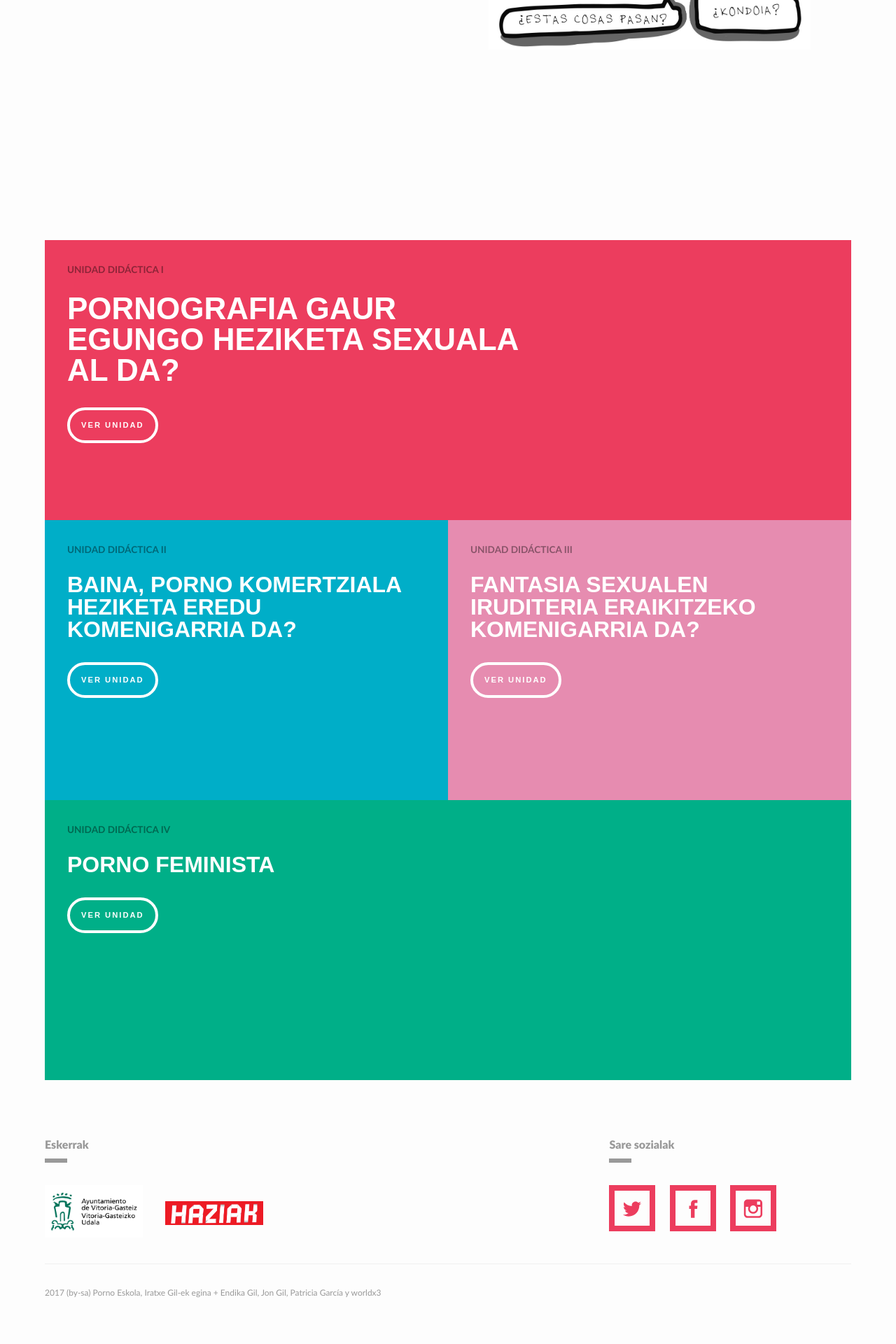
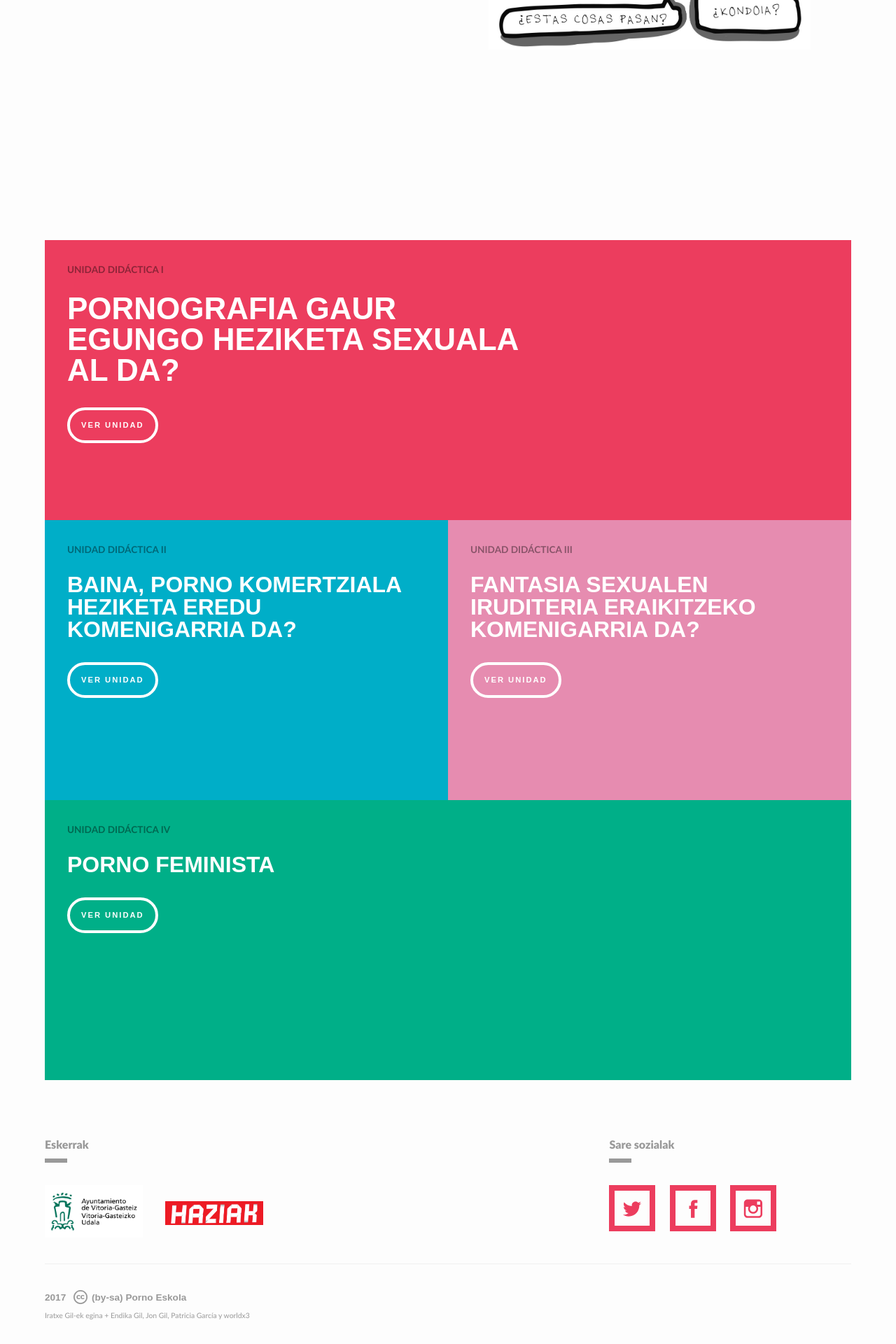
Before and after one commit to pornoeskola/site, a Jekyll site: the page built from index.html, in a window 1280 px wide. Shown: the part 1685-3605 px from the top of the page at 70% size. Built offline with Jekyll 4.4.1, drawn with Linux system fonts in a browser that asks for light colours; some web fonts are replaced; before the commit the page ends 3573 px from its top, so only the background shows below that.

Commit message:
Added CC credits to footer.

```diff
--- a/_config.yml
+++ b/_config.yml
@@ -30,6 +30,8 @@ sass:
   sass_dir: _sass
   style: compressed
 
+# Footer
+
 thanks:
   euskera: Eskerrak
   castellano: Agradecimientos
@@ -39,8 +41,14 @@ rrss:
   castellano: Redes sociales
 
 credits:
-    euskera: 2017 <a href="https://creativecommons.org/licenses/by-sa/3.0/es/" target="_blank">(by-sa)</a> Porno Eskola, Iratxe Gil-ek egina + Endika Gil, Jon Gil, Patricia García y <a href="http://worldx3.com" target="_blank">worldx3</a>
-    castellano: 2017 <a href="https://creativecommons.org/licenses/by-sa/3.0/es/" target="_blank">(by-sa)</a> Porno Eskola, por Iratxe Gil + Endika Gil, Jon Gil, Patricia García y <a href="http://worldx3.com" target="_blank">worldx3</a>
+    euskera: 2017 <a href="https://creativecommons.org/licenses/by-sa/3.0/es/" target="_blank">(by-sa)</a> Porno Eskola
+    castellano: 2017 <a href="https://creativecommons.org/licenses/by-sa/3.0/es/" target="_blank">(by-sa)</a> Porno Eskola
+
+credits-sub:
+  euskera: Iratxe Gil-ek egina + Endika Gil, Jon Gil, Patricia García y <a href="http://worldx3.com" target="_blank">worldx3</a>
+  castellano: Iratxe Gil + Endika Gil, Jon Gil, Patricia García y <a href="http://worldx3.com" target="_blank">worldx3</a>
+
+# home
 
 question-1:
   euskera: Sarrera. ¿Zer da Porno Eskola?
--- a/_includes/footer.html
+++ b/_includes/footer.html
@@ -19,7 +19,12 @@
     </div>
   </div>
   <div class="footer__credits">
-    {{ site.credits[page.lang] }}
+    <p class="footer__bigcredits">
+      {{ site.credits[page.lang] }}
+    </p>
+    <p class="footer__smallcredits">
+      {{ site.credits-sub[page.lang] }}
+    </p>
   </div>
 </footer>
 
--- a/_sass/layout/_footer.scss
+++ b/_sass/layout/_footer.scss
@@ -37,11 +37,8 @@
 }
 
 .footer__credits {
-  @extend .typo-lato-regular;
-
   border-top: 1px solid #f0f0f0;
   padding: 2rem 0;
-  font-size: 0.75rem;
   color: $color-gray;
 
   a {
@@ -52,6 +49,38 @@
       text-decoration: underline;
     }
   }
+}
+
+.footer__bigcredits,
+.footer__smallcredits {
+  padding: 0;
+  margin: 0;
+}
+
+.footer__bigcredits {
+  @extend .typo-dosis-bold;
+
+  font-size: 0.85rem;
+  padding-bottom: 0.5rem;
+
+
+  a:before {
+    display: inline-block;
+    background: transparent url('../assets/svg/cc.svg') no-repeat center;
+    background-size: auto 100%;
+    content: '';
+    height: 20px;
+    margin: 0 0.25rem;
+    opacity: .4;
+    transform: translateY(5px);
+    width: 25px;
+  }
+}
+
+.footer__smallcredits {
+  @extend .typo-lato-regular;
+
+  font-size: 0.65rem;
 }
 
 .footer__partner {
```
Also changed, not shown: assets/svg/cc.svg (added), 16 other files.
